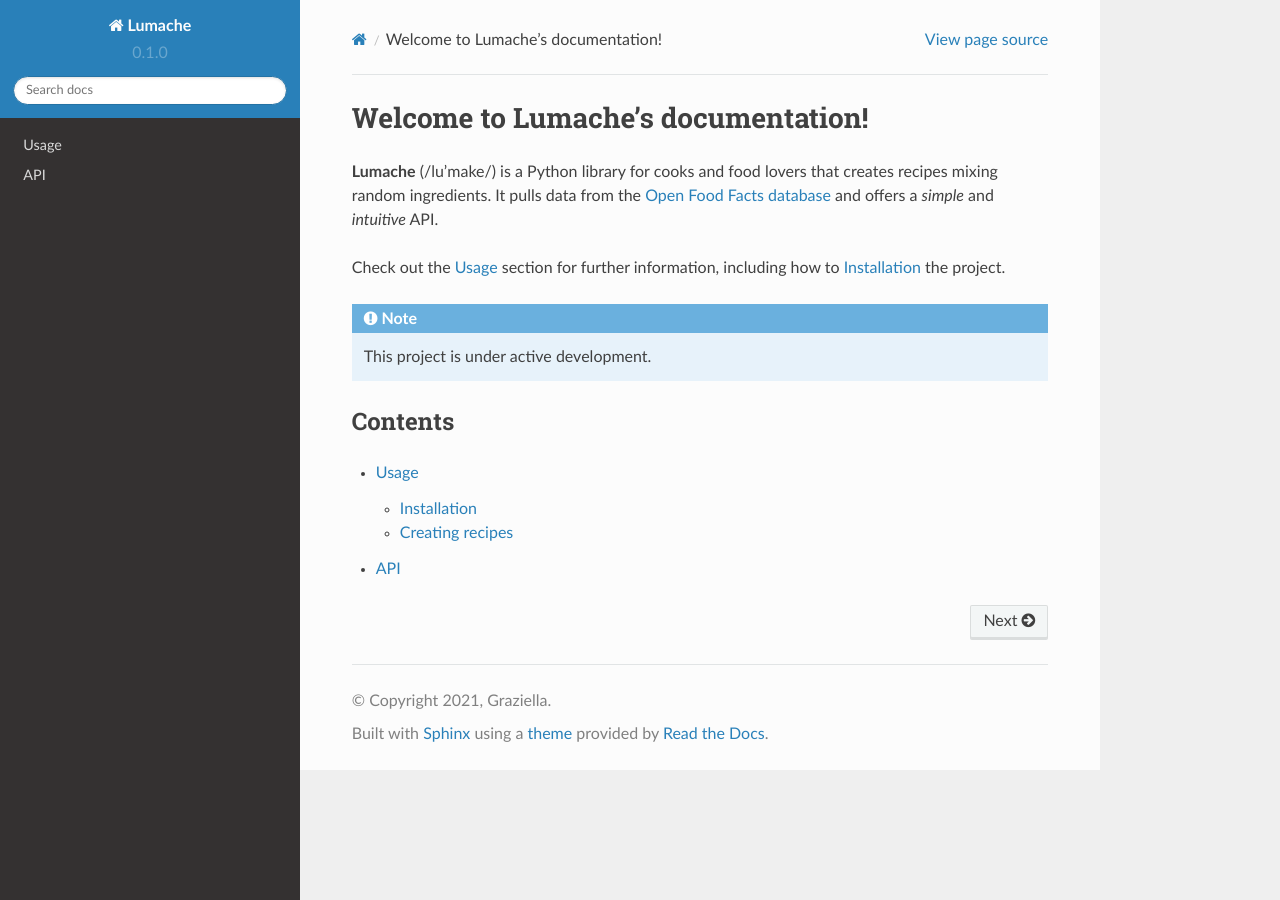
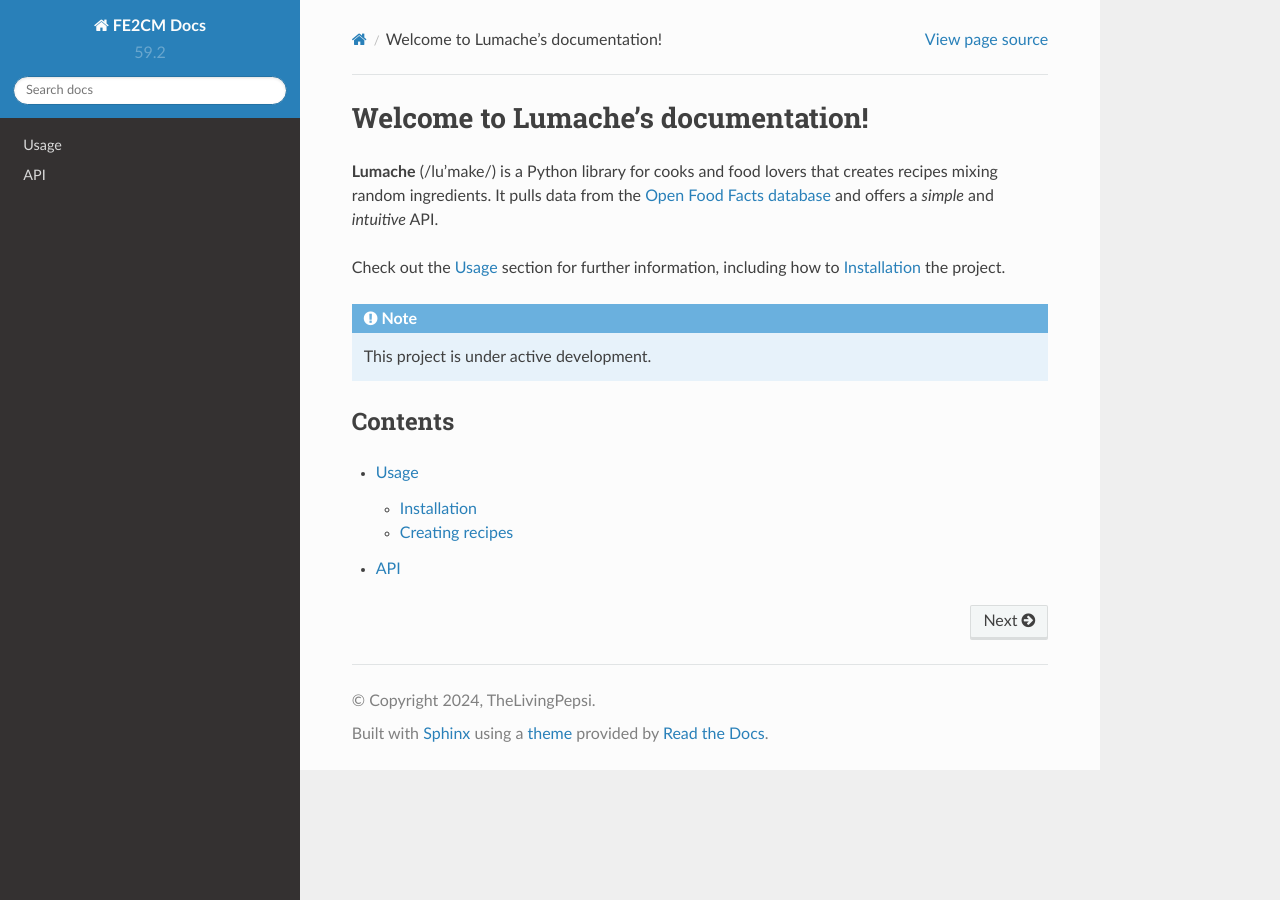
Before and after one commit to TheLivingPepsi/fe2cm-docs, a Sphinx documentation site: the page built from docs/source/index.rst, in a window 1280 px wide. Built offline with Sphinx 7.4.7 and the Read the Docs theme 2.0.0, drawn with Linux system fonts in a browser that asks for light colours.

Commit message:
Update conf.py

```diff
--- a/docs/source/conf.py
+++ b/docs/source/conf.py
@@ -2,12 +2,12 @@
 
 # -- Project information
 
-project = 'Lumache'
-copyright = '2021, Graziella'
-author = 'Graziella'
+project = 'FE2CM Docs'
+copyright = '2024, TheLivingPepsi'
+author = 'TheLivingPepsi'
 
-release = '0.1'
-version = '0.1.0'
+release = '59'
+version = '59.2'
 
 # -- General configuration
 
```
